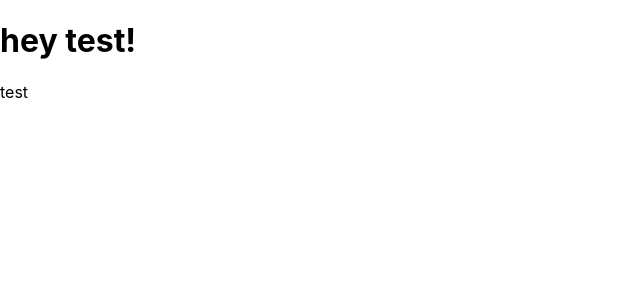
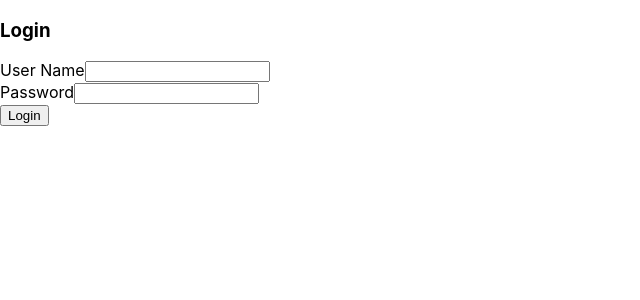
Before and after one commit to matanfadida/CoffeeShop, a Next.js app: page / in a window 1280 px wide. Shown: the top 300 px of the page, without its empty margins (0-640 px from the left). Built offline with nearby package versions, Linux system fonts and the light colour scheme.

Commit message:
admin login first commit

```diff
--- /dev/null
+++ b/components/Admin/LoginAdmin.js
@@ -0,0 +1,37 @@
+import { useState } from "react";
+
+const LoginAdmin = () => {
+  const [enteredUserName, setEnteredUserName] = useState('');
+  const [enteredPassword, setEnteredPassword] = useState('');
+
+  const onSubmitHandlerLogin = (event) =>{
+      event.preventDefault();
+      console.log(enteredUserName, enteredPassword);
+  }
+
+  const enteredUserNameHandler = (event) => {
+    setEnteredUserName(event.target.value);
+  }
+
+  const enteredPasswordHandler = (event) => {
+    setEnteredPassword(event.target.value);
+  }
+  return (
+    <form onSubmit={onSubmitHandlerLogin}>
+      <div>
+        <h3>Login</h3>
+        <div>
+          <label>User Name</label>
+          <input type='text' id='userName' onChange={enteredUserNameHandler}/>
+        </div>
+        <div>
+          <label>Password</label>
+          <input type='password' id='password' onChange={enteredPasswordHandler}/>
+        </div>
+        <button type='submit'>Login</button>
+      </div>
+    </form>
+  );
+};
+
+export default LoginAdmin;
--- /dev/null
+++ b/components/UI/Card.js
@@ -0,0 +1,6 @@
+
+const Card = (props) => {
+    return <div>{props.children}</div>
+}
+
+export default Card;
--- a/pages/index.js
+++ b/pages/index.js
@@ -1,8 +1,7 @@
-export default function Home() {
+import LoginAdmin from "../components/Admin/loginAdmin";
+
+export default function LoginAdminPage() {
   return (
-    <div>
-      <h1>hey test!</h1>
-      <p>test</p>
-    </div>
+    <LoginAdmin/>
   )
 }
```
Also changed, not shown: components/UI/Card.module.css (added), components/a.js (added).
